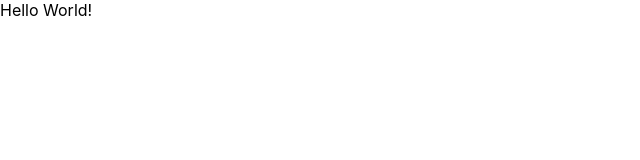
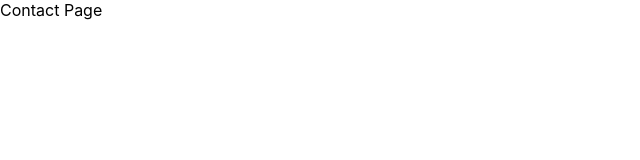
Before and after one commit to MPhill05/blkgold, a React (Create React App) app: page /contact in a window 1280 px wide. Shown: the top 160 px of the page, without its empty margins (0-640 px from the left). Built offline with nearby package versions, Linux system fonts and the light colour scheme.

Commit message:
created pages and set routing for site

```diff
--- a/package.json
+++ b/package.json
@@ -6,10 +6,13 @@
     "@testing-library/jest-dom": "^5.11.6",
     "@testing-library/react": "^11.2.2",
     "@testing-library/user-event": "^12.2.2",
-    "node-sass": "^5.0.0",
+    "eslint": "^7.14.0",
+    "node-sass": "^4.14.1",
     "react": "^17.0.1",
     "react-dom": "^17.0.1",
+    "react-router-dom": "^5.2.0",
     "react-scripts": "4.0.1",
+    "typescript": "^4.1.2",
     "web-vitals": "^0.2.4"
   },
   "scripts": {
--- a/src/App.js
+++ b/src/App.js
@@ -1,9 +1,22 @@
+import React from 'react';
+import { Switch, Route } from 'react-router-dom';
+
 import './App.css';
+
+import HomePage from './pages/homepage/homepage.component';
+import MusicPage from './pages/music/music.component';
+import TourPage from './pages/tour/tour.component';
+import ContactPage from './pages/contact/contact.component';
 
 function App() {
   return (
     <div>
-      Hello World!
+      <Switch>
+        <Route exact path='/' component={HomePage} />
+        <Route path='/music' component={MusicPage} />
+        <Route path='/tour' component={TourPage} />
+        <Route path='/contact' component={ContactPage} />
+      </Switch>
     </div>
   );
 }
--- a/src/index.js
+++ b/src/index.js
@@ -1,13 +1,17 @@
 import React from 'react';
 import ReactDOM from 'react-dom';
+import { BrowserRouter } from 'react-router-dom';
+
 import './index.css';
 import App from './App';
 import reportWebVitals from './reportWebVitals';
 
 ReactDOM.render(
-  <React.StrictMode>
-    <App />
-  </React.StrictMode>,
+  <BrowserRouter>
+    <React.StrictMode>
+      <App />
+    </React.StrictMode>
+  </BrowserRouter>,
   document.getElementById('root')
 );
 
--- /dev/null
+++ b/src/pages/contact/contact.component.jsx
@@ -0,0 +1,11 @@
+import React from 'react';
+
+import './contact.styles.scss';
+
+const ContactPage = () => (
+    <div>
+        Contact Page
+    </div>
+)
+
+export default ContactPage;
--- /dev/null
+++ b/src/pages/homepage/homepage.component.jsx
@@ -0,0 +1,11 @@
+import React from 'react';
+
+import './homepage.styles.scss';
+
+const HomePage = () => (
+    <div>
+        Home Page
+    </div>
+)
+
+export default HomePage;
--- /dev/null
+++ b/src/pages/music/music.component.jsx
@@ -0,0 +1,11 @@
+import React from 'react';
+
+import './music.styles.scss';
+
+const MusicPage = () => (
+    <div>
+        Music Page
+    </div>
+)
+
+export default MusicPage;
--- /dev/null
+++ b/src/pages/tour/tour.component.jsx
@@ -0,0 +1,11 @@
+import React from 'react';
+
+import './tour.styles.scss';
+
+const TourPage = () => (
+    <div>
+        Tour Page
+    </div>
+)
+
+export default TourPage;
```
Also changed, not shown: src/pages/contact/contact.styles.scss (added), src/pages/homepage/homepage.styles.scss (added), src/pages/music/music.styles.scss (added), src/pages/tour/tour.styles.scss (added), 2 other files (tests, documents, lock files or other folders).
